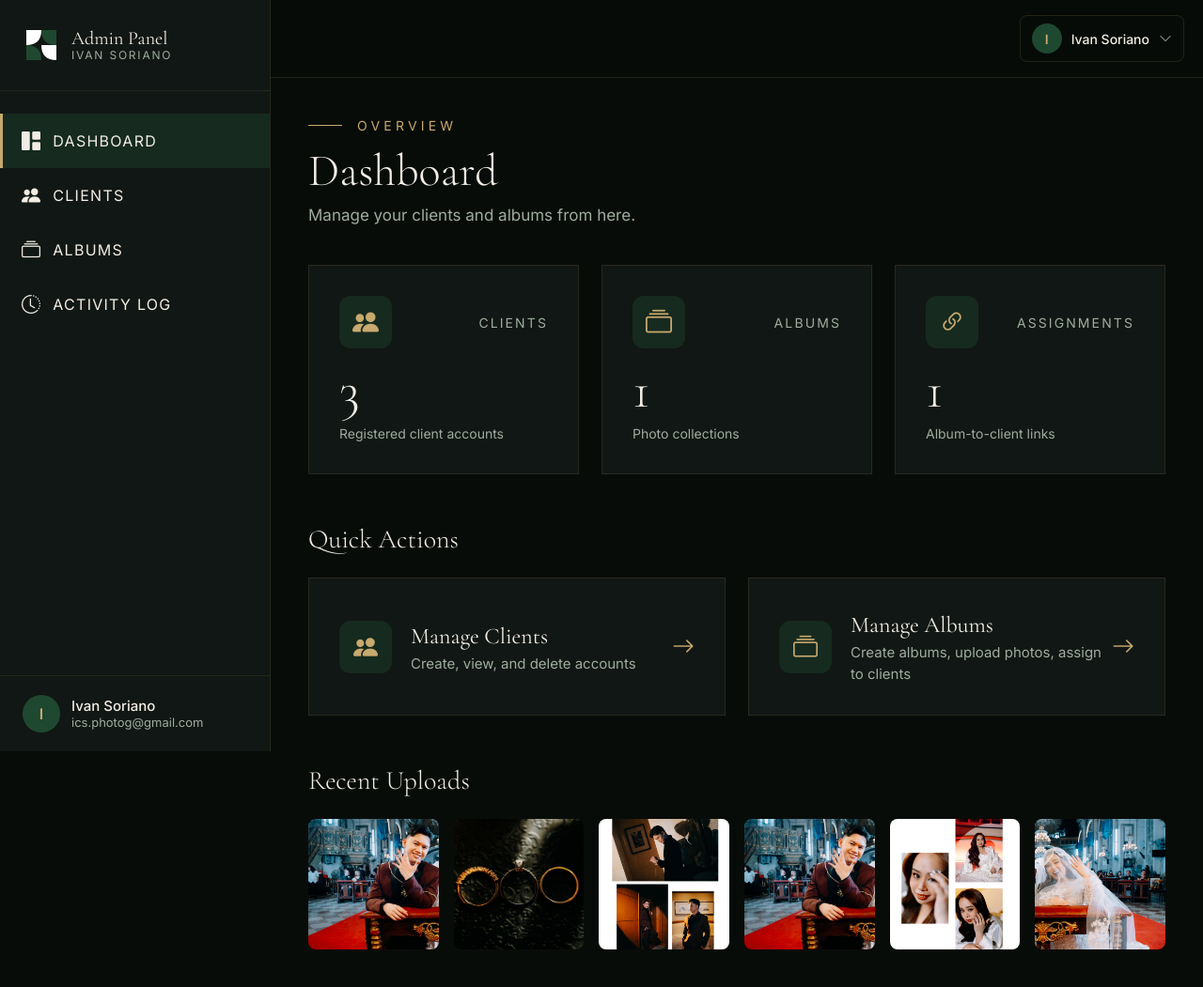
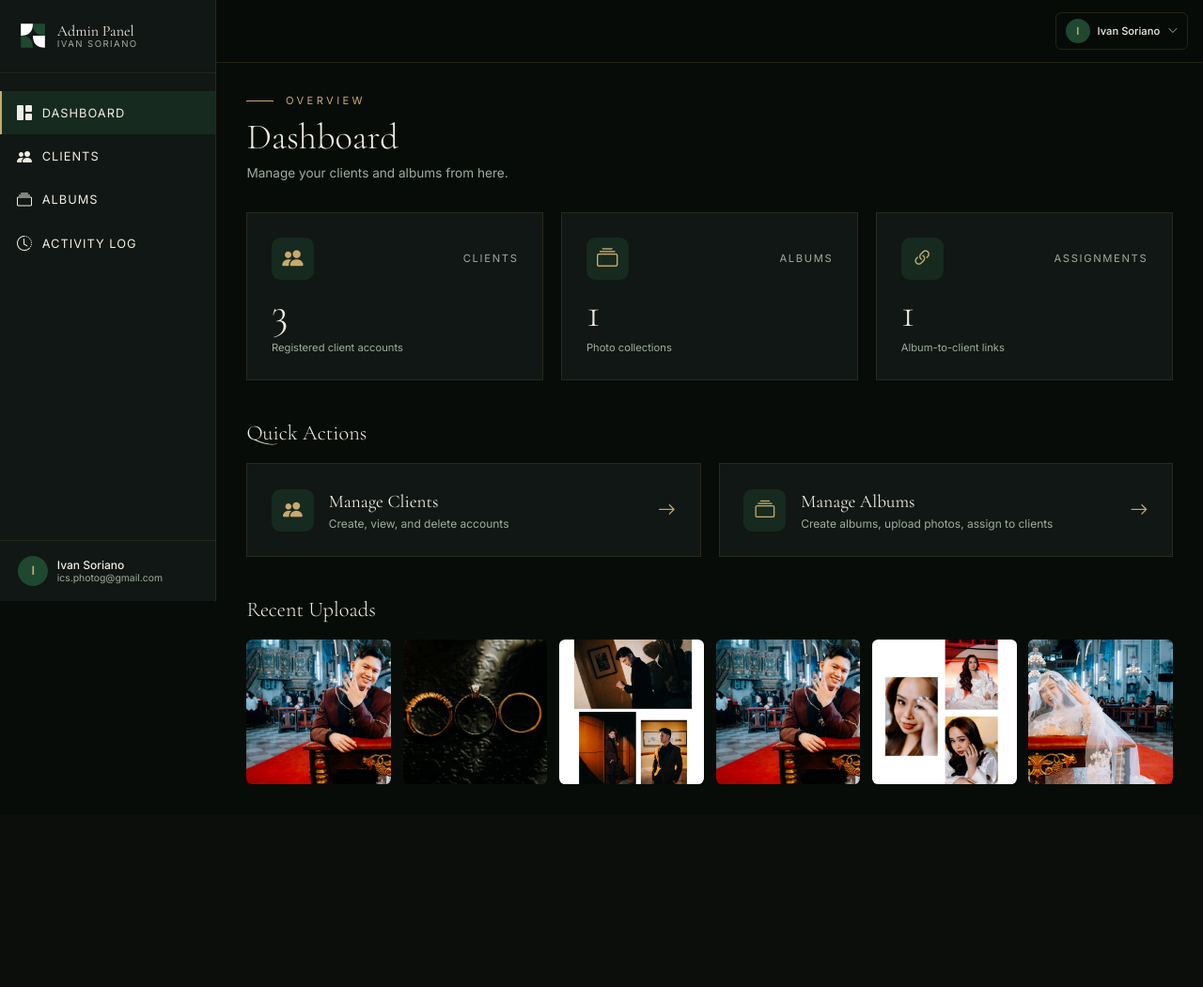
Before and after one commit to gagokakase/ivansorianophotography, a Flask app: page /admin/dashboard in a window 1280 px wide. Shown: the whole page at 94% size. After the commit the page ends 835 px from the top, so only its background shows below. Run offline with Flask 3, Linux system fonts and the light colour scheme; a user stored in the database is signed in; some libraries are stand-ins or nearby versions.

Commit message:
Add global 80% zoom to body element for scaled-down page display

```diff
--- a/flask_app/static/css/styles.css
+++ b/flask_app/static/css/styles.css
@@ -1,5 +1,10 @@
 /* ===== Fonts ===== */
 @import url('https://fonts.googleapis.com/css2?family=Cormorant+Garamond:ital,wght@0,300;0,400;0,500;0,600;0,700;1,300;1,400;1,500;1,600&family=Inter:wght@300;400;500;600&display=swap');
+
+/* ===== Global zoom (80%) ===== */
+body {
+  zoom: 0.8;
+}
 
 /* ===== Theme Tokens ===== */
 :root {
```
Also changed, not shown: flask_app/site.db.
